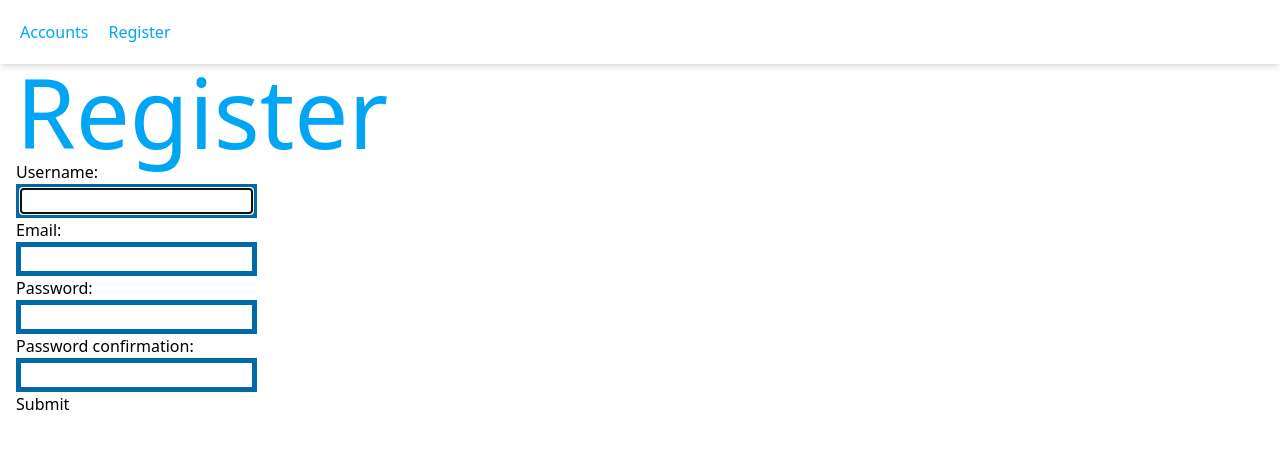
After one commit to legosthes/expense-tracker, a Django app: page /register/ in a window 1280 px wide. The commit adds this page. Shown: the top 449 px of the page. Run offline with Django 5.2, Linux system fonts and the light colour scheme; style sheets or scripts are compiled from the project's sources.

Commit message:
feat: set up register page

```diff
--- /dev/null
+++ b/apps/users/forms.py
@@ -0,0 +1,14 @@
+from django.contrib.auth.models import User
+from django.contrib.auth.forms import UserCreationForm
+
+
+class UserForm(UserCreationForm):
+    class Meta:
+        model = User
+        fields = ["username", "email", "password1", "password2"]
+        labels = {
+            "username": "Username",
+            "email": "Email",
+            "password1": "Password",
+            "password2": "Confirm Password",
+        }
--- a/apps/users/urls.py
+++ b/apps/users/urls.py
@@ -0,0 +1,6 @@
+from django.urls import path
+from . import views
+
+app_name = "users"
+
+urlpatterns = [path("register/", views.register, name="register")]
--- a/apps/users/views.py
+++ b/apps/users/views.py
@@ -1,3 +1,17 @@
-from django.shortcuts import render
+from django.shortcuts import render, redirect
+from .forms import UserForm
+
 
 # Create your views here.
+def register(request):
+    if request.POST:
+        form = UserForm(request.POST)
+        if form.is_valid():
+            form.save()
+            return redirect("accounts:accounts")
+        else:
+            return render(request, "pages/register.html", {"form": form})
+
+    else:
+        form = UserForm
+        return render(request, "pages/register.html", {"form": form})
--- a/budget/urls.py
+++ b/budget/urls.py
@@ -4,4 +4,5 @@ from django.urls import path, include
 urlpatterns = [
     path("admin/", admin.site.urls),
     path("", include("apps.accounts.urls")),
+    path("", include("apps.users.urls")),
 ]
--- a/templates/layouts/default.html
+++ b/templates/layouts/default.html
@@ -11,11 +11,14 @@
     <header class="shadow-md w-full">
         <nav class=" text-sky-500 h-16 flex flex-row items-center gap-5 mx-5">
             <a href="{%url 'accounts:accounts'%}">Accounts</a>
-            <a href="">Login</a>
+            {%if user.is_authenticated%}
+            {%else%}
+            <a href="{%url 'users:register'%}">Register</a>
+            {%endif%}
         </nav>
     </header>
 
-    <div>
+    <div class="mx-4 w-full">
     {% block content %} {% endblock %}
     </div>
 </body>
--- /dev/null
+++ b/templates/pages/register.html
@@ -0,0 +1,24 @@
+{%extends 'layouts/default.html' %}
+
+{%block content%}
+
+<h1 class="text-8xl text-sky-500">Register</h1>
+
+<div class="flex flex-row gap-5">
+    <form action="{%url 'users:register'%}" method="post">
+    {% csrf_token %}
+    {%for field in form%}
+    <div>{{field.label_tag}}</div>
+    <div class="border-5 border-sky-700">{{field}}</div>
+    {%endfor%}
+
+    <button>Submit</button>
+
+    </form>
+</div>
+
+
+
+
+
+{%endblock%}
```
